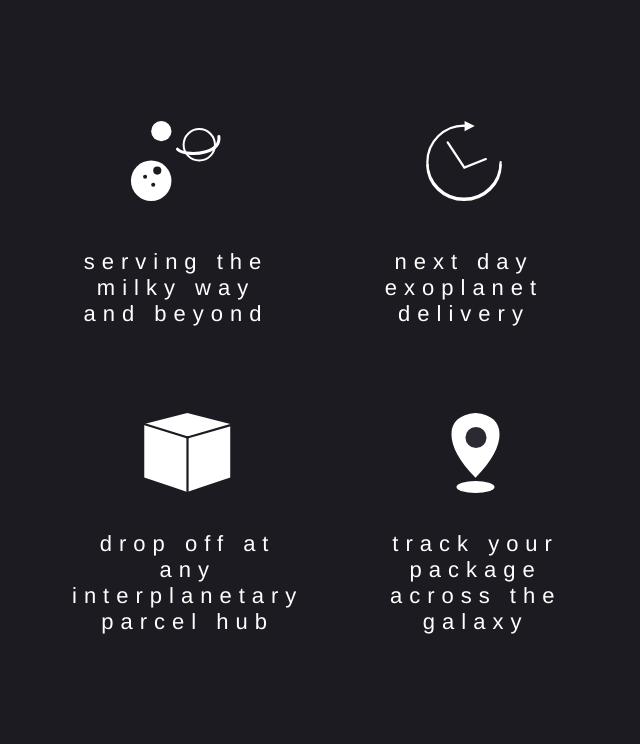
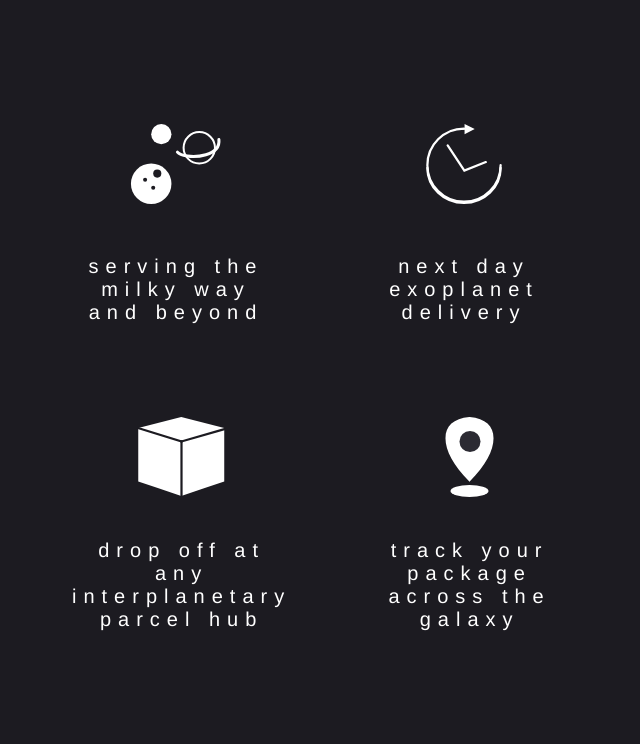
Before and after one commit to CanRaffs89/planet-express, a Flask app: page / in a window 1280 px wide. Shown: the part 783-1527 px from the top of the page, without its empty margins (0-640 px from the left). Run offline with Flask 2, Linux system fonts and the light colour scheme.

Commit message:
Changed info text font size

```diff
--- a/static/css/main.css
+++ b/static/css/main.css
@@ -167,7 +167,7 @@ nav {
         max-height: 80px;
         width: 100%; }
       .info-container .info-grid .info-item p {
-        font-size: 22px;
+        font-size: 20px;
         letter-spacing: 7px;
         text-align: center; }
 
--- a/static/scss/_info-section.scss
+++ b/static/scss/_info-section.scss
@@ -29,7 +29,7 @@
             }
 
             p {
-                font-size: 22px;
+                font-size: 20px;
                 letter-spacing: 7px;
                 text-align: center;
             }
```
